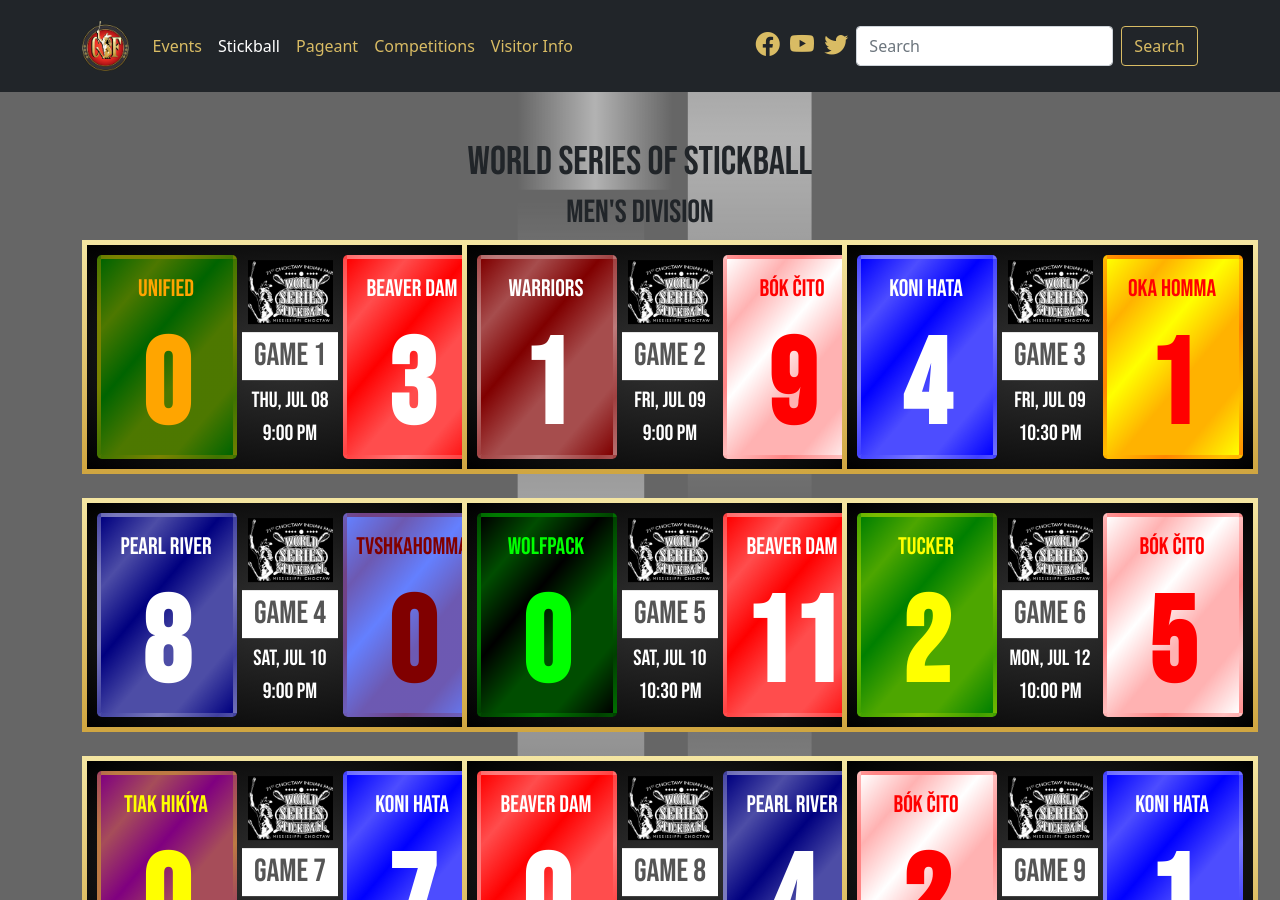
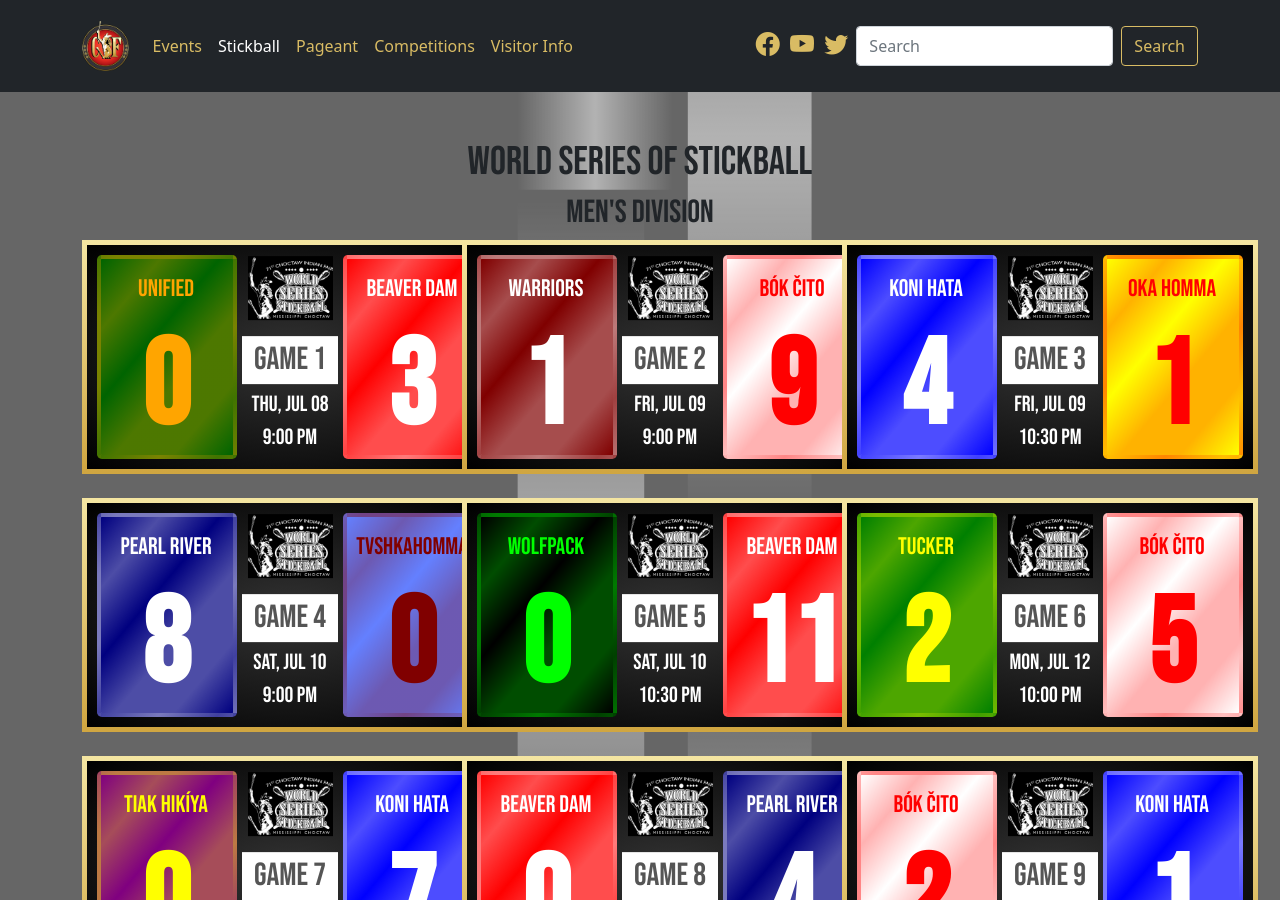
Before and after one commit to smattera/smattera.github.io, a Jekyll site: the page built from stickball/index.md, in a window 1280 px wide and 900 px high. Built offline with Jekyll 4.4.1, drawn with Linux system fonts in a browser that asks for light colours; nearby versions of some CDN libraries.

Commit message:
Update game.html

```diff
--- a/_includes/game.html
+++ b/_includes/game.html
@@ -9,7 +9,7 @@
     </div>
     <div class="position-absolute top-50 start-50 translate-middle" style="width: 96px;">
       <img src="../assets/img/wss.jpg" class="img-fluid lighten" style="max-width: 85px">
-      <div class="mt-2" style="background: white; color: #555;">
+      <div class="mt-3" style="background: white; color: #555;">
         <p class="mb-0" style="font-size: 32px;">GAME {{ include.g }}</p>
       </div>
       <p class="m-1" style="font-size: 22px;">{{ include.d }}<br>{{ include.hr }}</p>
```
